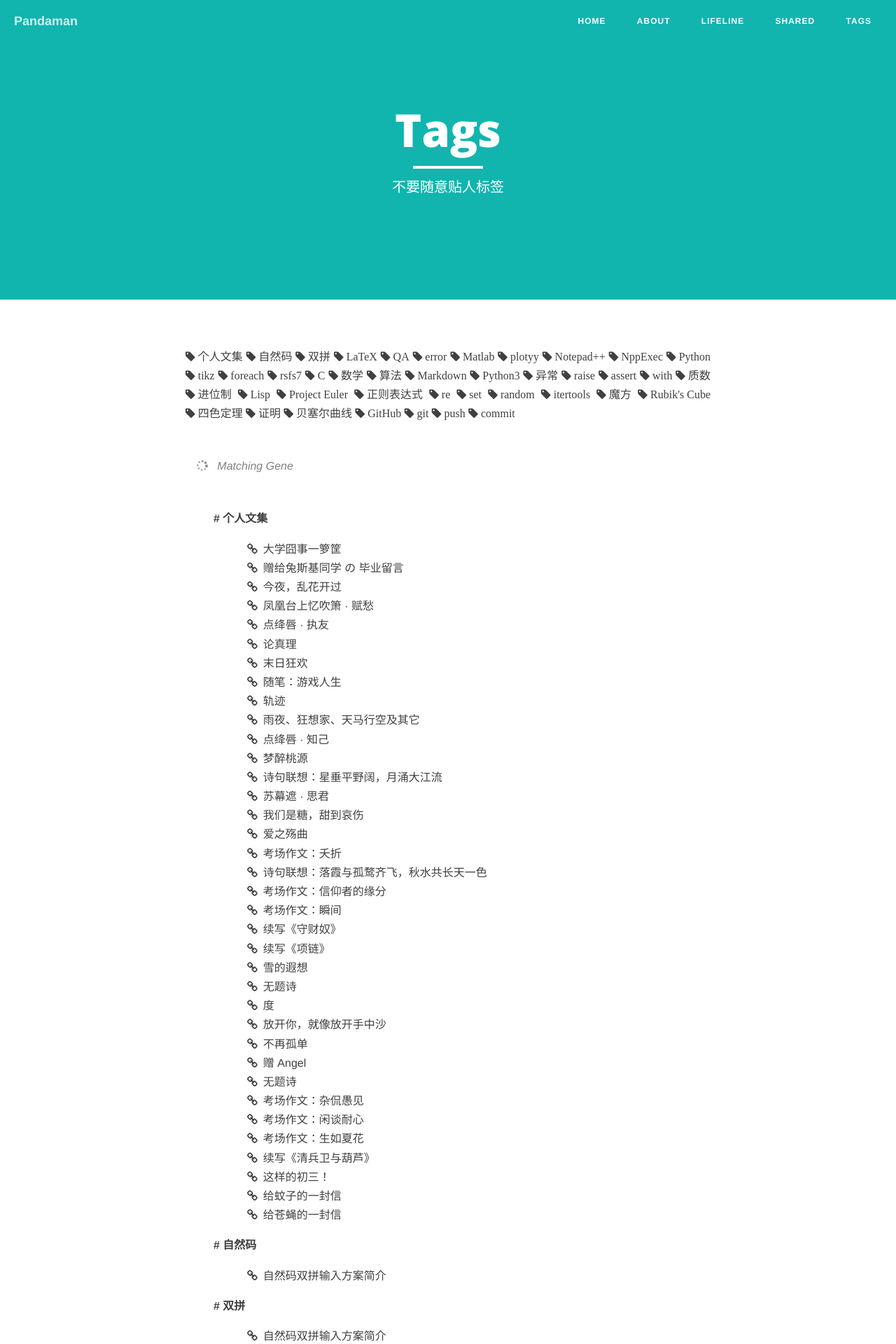
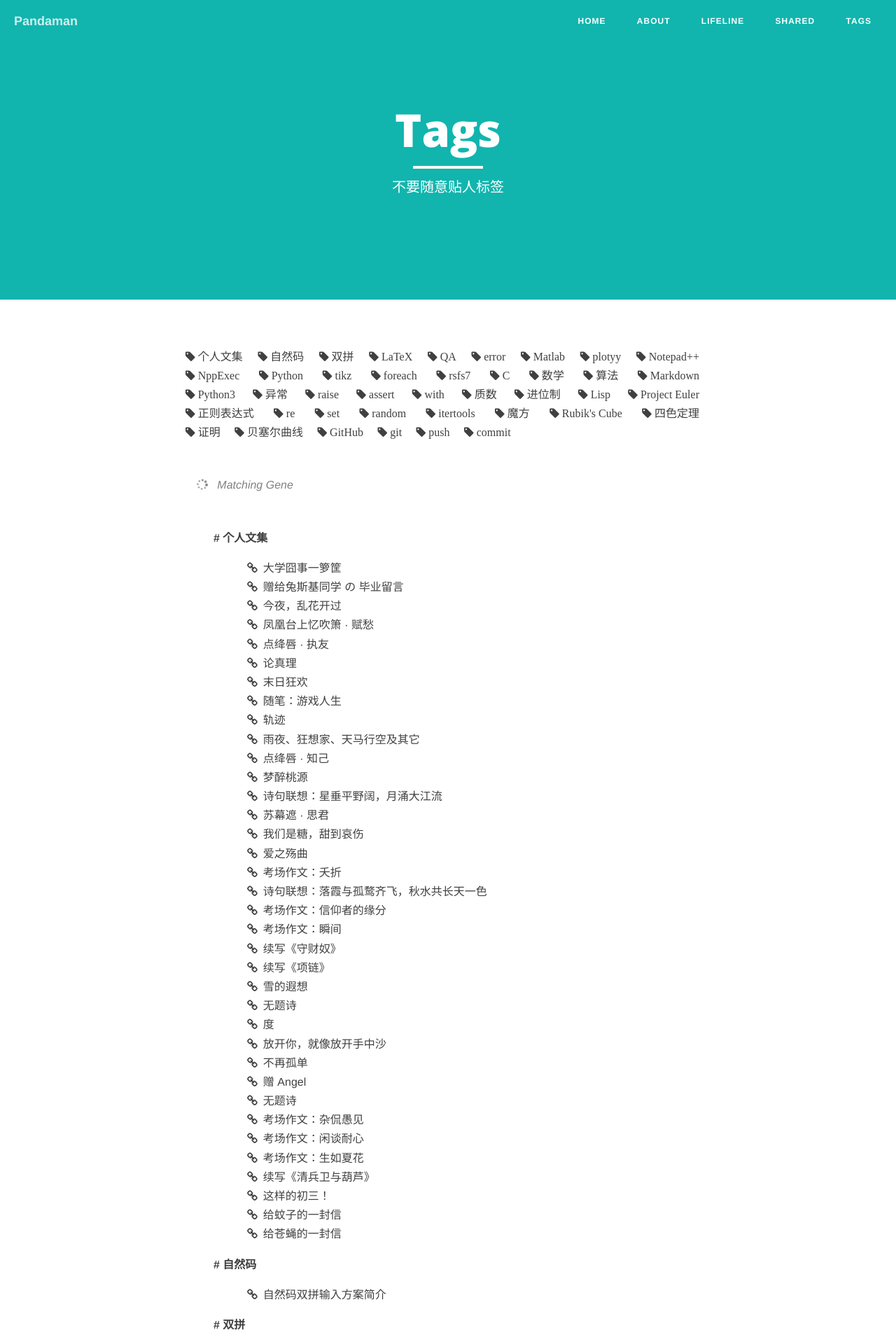
Before and after one commit to ceares/ceares.github.io, a Jekyll site: the page built from tags.md, in a window 1280 px wide. Shown: the top 1920 px of the page at 70% size. Built offline with Jekyll 4.4.1, drawn with Linux system fonts in a browser that asks for light colours; nearby versions of some CDN libraries; library files that are not in the unit come from our copies.

Commit message:
from sp3

```diff
--- a/tags.md
+++ b/tags.md
@@ -7,7 +7,7 @@
 
 <div id='tag_cloud' style="margin:0.5in 0em;font-weight: normal;text-align:justify">
 {% for tag in site.tags %}
-<a href="#{{ tag[0] }}" title="{{ tag[0] }}" rel="{{ tag[1].size }}"><i class="fa fa-tag">&nbsp;{{ tag[0] }}</i></a>
+<a href="#{{ tag[0] }}" title="{{ tag[0] }}" rel="{{ tag[1].size }}" style="margin-right:1em;"><i class="fa fa-tag">&nbsp;{{ tag[0] }}</i></a>
 {% endfor %}
 </div>
 
```
